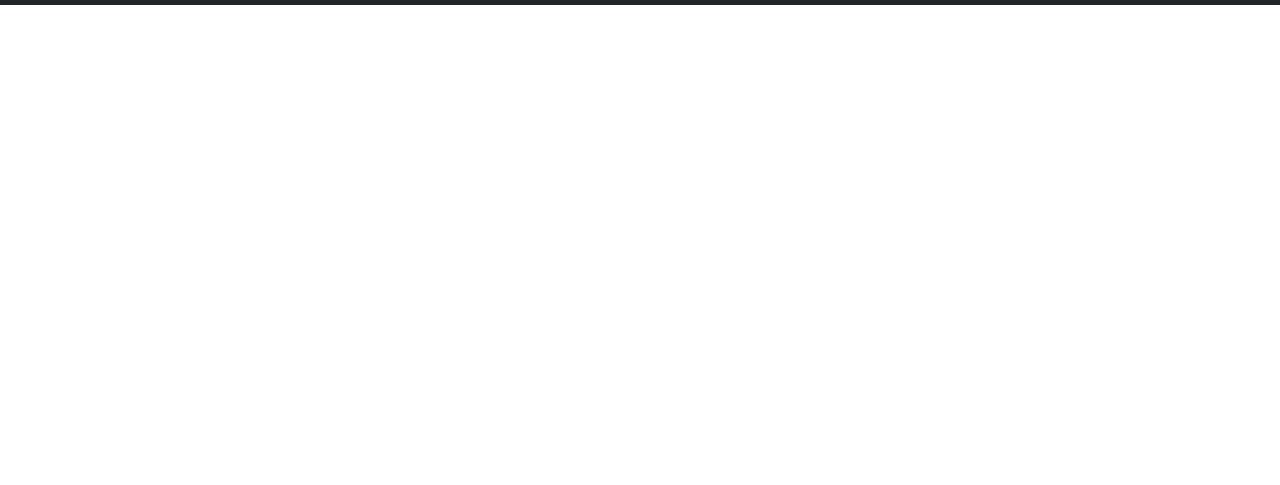
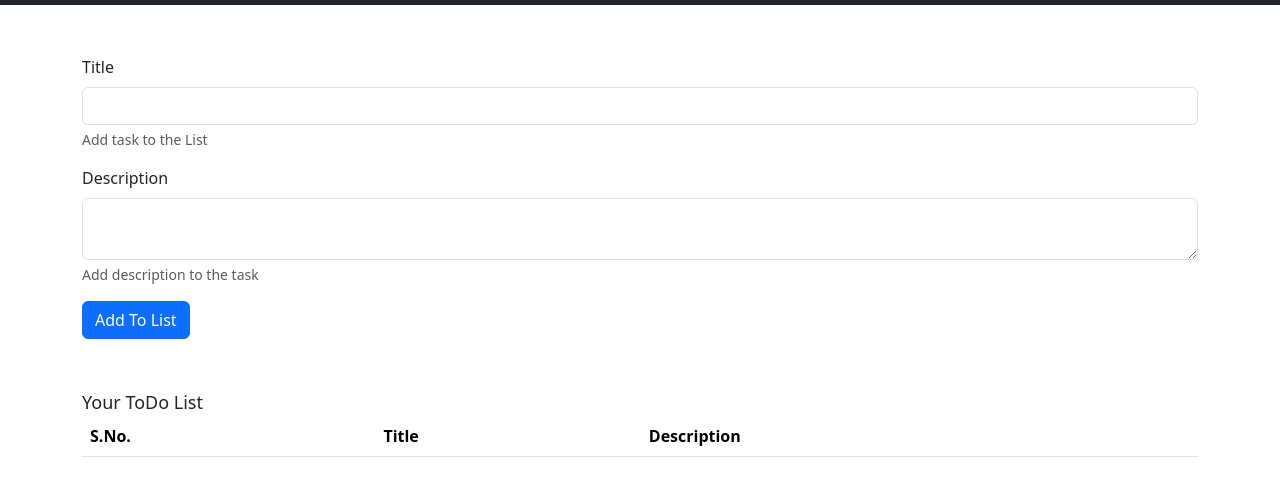
Before and after one commit to BishnuTibrewal/ToDoList, a plain HTML site: page index.html in a window 1280 px wide. Shown: the part 51-536 px from the top of the page. Drawn offline with nearby package versions, Linux system fonts and the light colour scheme.

Commit message:
Complete UI Design

```diff
--- a/index.html
+++ b/index.html
@@ -52,6 +52,33 @@
             </div>
         </div>
     </nav>
+    <div class="container" style="margin-top: 50px">
+        <div>
+            <div class="mb-3">
+                <label for="title" class="form-label">Title</label>
+                <input type="text" class="form-control" id="title" aria-describedby="emailHelp" />
+                <div id="emailHelp" class="form-text">Add task to the List</div>
+            </div>
+            <div class="mb-3">
+                <label for="Description" class="form-label">Description</label>
+                <textarea type="text" class="form-control" id="Description"></textarea>
+                <div id="emailHelp" class="form-text">Add description to the task</div>
+            </div>
+            <button type="submit" class="btn btn-primary" id="add">Add To List</button>
+        </div>
+        <div style="margin-top: 50px; font-size: large;">Your ToDo List</div>
+        <table class="table">
+            <thead>
+                <tr>
+                    <th scope="col">S.No.</th>
+                    <th scope="col">Title</th>
+                    <th scope="col">Description</th>
+                </tr>
+            </thead>
+            <tbody id="tableBody"></tbody>
+        </table>
+    </div>
+
 
 </body>
 
```
